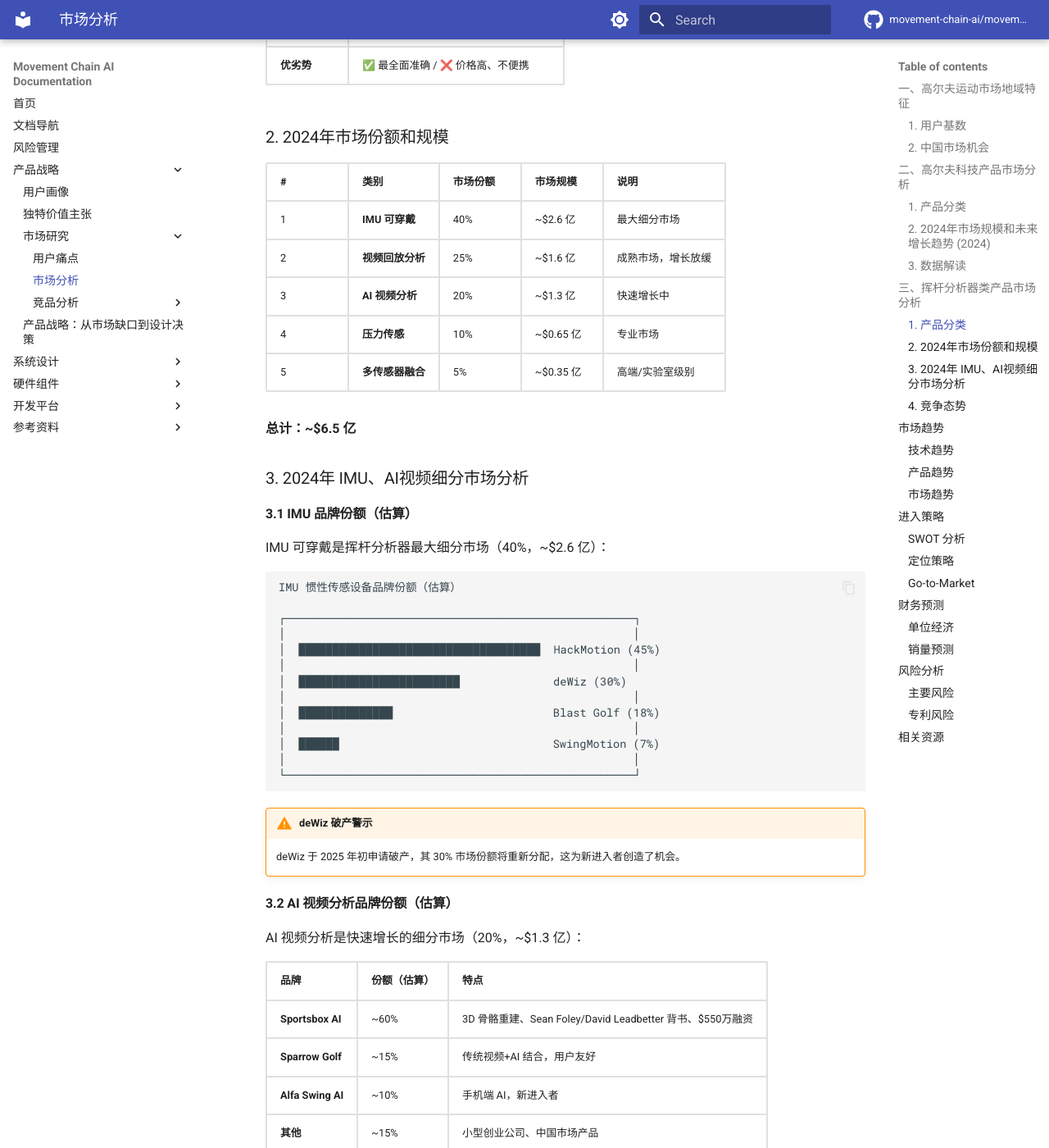
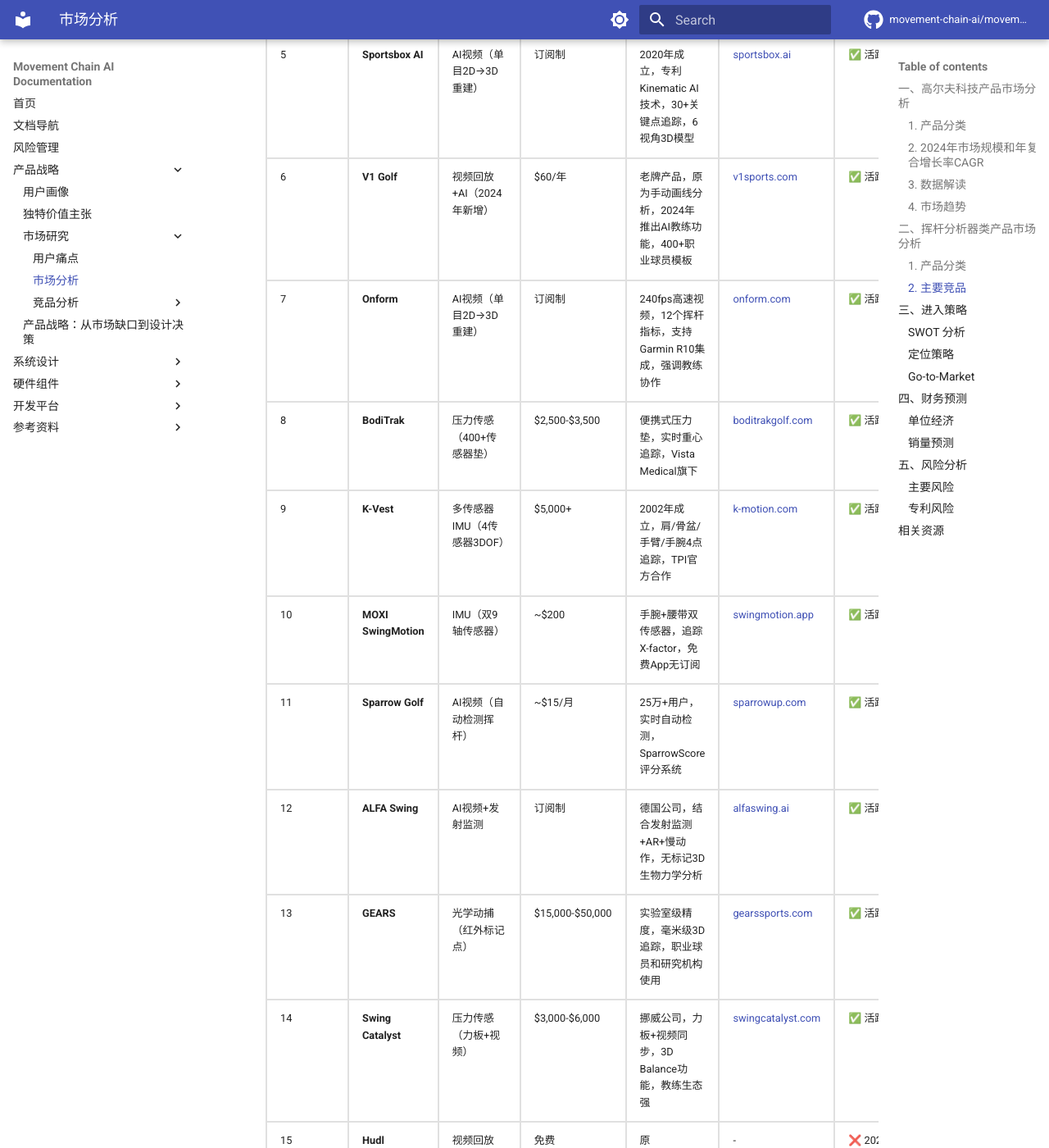
Before and after one commit to movement-chain-ai/movement-chain-docs, an MkDocs documentation site: the page built from docs/zh/product/market-landscape/market-size.md, in a window 1280 px wide and 1400 px high, scrolled down 7709 px. Shown: the whole window at 82% size. Built offline with MkDocs 1.6.1 and Material for MkDocs 9.7.7, drawn with Linux system fonts in a browser that asks for light colours; comment, search, counter and statistics services are not loaded; the version menu is left out; some of the changed text lies outside the part shown.

Commit message:
更新市场分析：添加竞品官网、状态、EMG市场空白备注
- 主要竞品表新增官网列（12个活跃产品）
- 更新Hudl Technique状态为2021年被Onform收购
- 添加EMG市场空白说明
- 更新V1 Golf为视频回放+AI（2024年新增）
- 删除不准确的地域特征数据

🤖 Generated with [Claude Code](https://claude.com/claude-code)

Co-Authored-By: Claude Opus 4.5 <noreply@anthropic.com>

````diff
--- a/docs/zh/product/market-landscape/market-size.md
+++ b/docs/zh/product/market-landscape/market-size.md
@@ -1,36 +1,8 @@
 # 市场分析
-
-高尔夫运动科技市场规模、趋势和机会分析
-
----
-## 一、高尔夫运动市场地域特征
-
-### 1. 用户基数
-
-| 地区 | 高尔夫人口 | 增长趋势 |
-|-----|-----------|---------|
-| 美国 | 2,500 万+ | 稳定增长 |
-| 欧洲 | 400 万+ | 温和增长 |
-| 日本 | 550 万+ | 缓慢下降 |
-| 韩国 | 500 万+ | 快速增长 |
-| **中国** | **1,000 万+** | **爆发式增长** |
-
-### 2. 中国市场机会
-
-!!! success "蓝海市场"
-    中国高尔夫人口快速增长，但挥杆分析设备渗透率极低
-
-| 指标 | 数据 |
-|-----|------|
-| 高尔夫人口 | 1,000 万+ |
-| 高尔夫球场 | 600+ |
-| 年增长率 | ~15% |
-| 挥杆设备渗透率 | <1% |
-| 潜在市场规模 | ¥50+ 亿 |
 
 ---
 
-## 二、高尔夫科技产品市场分析
+## 一、高尔夫科技产品市场分析
 
 ### 1. 产品分类
 
@@ -124,9 +96,9 @@
 
 ---
 
-### 2. 2024年市场规模和未来增长趋势 (2024)
+### 2. 2024年市场规模和年复合增长率[CAGR](../../reference/business-glossary.md#cagr年复合增长率)
 
-| # | 类别 | 2024 规模 | [CAGR](../../reference/business-glossary.md#cagr年复合增长率) | 数据来源 |
+| # | 类别 | 2024 规模 | CAGR| 数据来源 |
 |---|------|----------|------|---------|
 | 1 | **GPS 设备/手表** | $32 亿 | 8.5% | [Future Data Stats](https://www.futuredatastats.com/golf-gps-watches-market) |
 | 2 | **模拟器** | $19 亿 | 9.2% | [Custom Market Insights](https://www.custommarketinsights.com/report/golf-simulators-market/) |
@@ -149,14 +121,21 @@
 
 | 洞察 | 说明 | 对我们的意义 |
 |------|------|-------------|
-| **挥杆分析器市场最大** | 重新分类后 $6.5 亿，10% CAGR | 我们的目标市场规模可观且快速增长 |
+| **GPS 市场体量最大** | $32 亿占主导 | 用户已习惯为高尔夫科技付费 |
+| **挥杆分析器增速较快** | 10% CAGR | 目标市场规模可观且快速增长 |
 | **发射监测器增速最快** | 11.4% CAGR，消费级产品爆发 | Garmin R10 等平价产品带动需求 |
-| **纯软件向硬件融合** | AI 视频分析正在挤压传统视频回放 | 技术升级是趋势，硬件+AI 是方向 |
-| **GPS 市场体量最大** | $32 亿占主导 | 用户已习惯为高尔夫科技付费 |
+
+### 4. 市场趋势
+
+| 趋势 | 数据来源 |
+|-----|---------|
+| **女性参与增加** | 美国女性高尔夫人口 +41%（2020-2024），占比达 28%（NGF 2025） |
+| **年轻化** | 青少年参与 +48%（2020-2024），对科技接受度高（NGF 2025） |
+| **室内训练** | 模拟器和室内设施增长，off-course 参与者达 1,910 万（NGF 2025） |
 
 ---
 
-## 三、挥杆分析器类产品市场分析
+## 二、挥杆分析器类产品市场分析
 
 > 挥杆分析器专注于分析**人的身体动作**（区别于发射监测器分析球的飞行数据）
 
@@ -169,7 +148,7 @@
 | **技术原理** | 陀螺仪+加速度计测量角速度/加速度 → 积分得到关节角度和轨迹 |
 | **功能** | 实时测量关节角度、挥杆速度、挥杆节奏 |
 | **使用场景** | 练习场、室内、户外均可使用 |
-| **代表产品** | HackMotion（手腕）、deWiz（手腕）、Blast Motion（握把） |
+| **代表产品** | HackMotion（手腕）、deWiz（手腕）、Blast Motion（握把）、Zepp Golf（手套）、MOXI SwingMotion（双传感器） |
 | **价格区间** | $150-$500 |
 | **优劣势** | ✅ 实时反馈、户外可用、不受光线影响 / ❌ 只测单点、有漂移误差 |
 
@@ -180,7 +159,7 @@
 | **技术原理** | 手机录制视频 → 人工/半自动标注 → 帧对比 |
 | **功能** | 录制挥杆视频，人工画线标注分析 |
 | **使用场景** | 课后回顾、教练教学辅助 |
-| **代表产品** | V1 Golf、Hudl Technique |
+| **代表产品** | V1 Golf（2024年新增AI功能）、Hudl Technique |
 | **价格区间** | $0-$150/年 |
 | **优劣势** | ✅ 低门槛、全身可见 / ❌ 需人工分析、非实时 |
 
@@ -191,7 +170,7 @@
 | **技术原理** | 2D 视频 → AI 姿态估计 → 3D 骨骼重建 |
 | **功能** | 自动识别关节位置，生成 3D 骨骼模型和数据 |
 | **使用场景** | 自主练习，无需教练标注 |
-| **代表产品** | Sportsbox AI |
+| **代表产品** | Sportsbox AI、Sparrow Golf、Onform、ALFA Swing |
 | **价格区间** | $200-$500/年 |
 | **优劣势** | ✅ 无需硬件、自动分析 / ❌ 依赖光线/角度、精度不如硬件 |
 
@@ -217,104 +196,38 @@
 | **价格区间** | $5,000-$50,000+ |
 | **优劣势** | ✅ 最全面准确 / ❌ 价格高、不便携 |
 
-### 2. 2024年市场份额和规模
+### 2. 主要竞品
 
-| # | 类别 | 市场份额 | 市场规模 | 说明 |
-|---|------|---------|---------|------|
-| 1 | **IMU 可穿戴** | 40% | ~$2.6 亿 | 最大细分市场 |
-| 2 | **视频回放分析** | 25% | ~$1.6 亿 | 成熟市场，增长放缓 |
-| 3 | **AI 视频分析** | 20% | ~$1.3 亿 | 快速增长中 |
-| 4 | **压力传感** | 10% | ~$0.65 亿 | 专业市场 |
-| 5 | **多传感器融合** | 5% | ~$0.35 亿 | 高端/实验室级别 |
+> 基于产品官网和用户评价整理，非市场份额数据
 
-**总计：~$6.5 亿**
+| # | 竞品 | 主要技术原理 | 价格 | 简介 | 官网 | 状态 |
+|---|-----|-------------|------|------|------|------|
+| 1 | **HackMotion** | IMU（手腕陀螺仪+加速度计） | $195-$395 | 拉脱维亚公司，专注手腕角度，800Hz采样率，提供PGA巡回赛球员数据对比 | [hackmotion.com](https://hackmotion.com/) | ✅ 活跃 |
+| 2 | **deWiz** | IMU（手腕传感器） | ~$500 | 瑞典公司，专注过渡期数据，曾获Annika等职业球员投资 | - | ❌ 2025年2月破产 |
+| 3 | **Blast Golf** | IMU（握把加速度计+陀螺仪） | ~$150 | 第三代产品，6.7g传感器，100-1000Hz采样，擅长推杆分析 | [blastmotion.com](https://blastmotion.com/products/golf/) | ✅ 活跃 |
+| 4 | **Zepp Golf** | IMU（手套传感器） | ~$150 | 曾提供3D挥杆分析 | - | ❌ 已停产 |
+| 5 | **Sportsbox AI** | AI视频（单目2D→3D重建） | 订阅制 | 2020年成立，专利Kinematic AI技术，30+关键点追踪，6视角3D模型 | [sportsbox.ai](https://www.sportsbox.ai/) | ✅ 活跃 |
+| 6 | **V1 Golf** | 视频回放+AI（2024年新增） | $60/年 | 老牌产品，原为手动画线分析，2024年推出AI教练功能，400+职业球员模板 | [v1sports.com](https://v1sports.com/) | ✅ 活跃 |
+| 7 | **Onform** | AI视频（单目2D→3D重建） | 订阅制 | 240fps高速视频，12个挥杆指标，支持Garmin R10集成，强调教练协作 | [onform.com](https://onform.com/) | ✅ 活跃 |
+| 8 | **BodiTrak** | 压力传感（400+传感器垫） | $2,500-$3,500 | 便携式压力垫，实时重心追踪，Vista Medical旗下 | [boditrakgolf.com](https://boditrakgolf.com/) | ✅ 活跃 |
+| 9 | **K-Vest** | 多传感器IMU（4传感器3DOF） | $5,000+ | 2002年成立，肩/骨盆/手臂/手腕4点追踪，TPI官方合作 | [k-motion.com](https://www.k-motion.com/) | ✅ 活跃 |
+| 10 | **MOXI SwingMotion** | IMU（双9轴传感器） | ~$200 | 手腕+腰带双传感器，追踪X-factor，免费App无订阅 | [swingmotion.app](https://swingmotion.app/) | ✅ 活跃 |
+| 11 | **Sparrow Golf** | AI视频（自动检测挥杆） | ~$15/月 | 25万+用户，实时自动检测，SparrowScore评分系统 | [sparrowup.com](https://www.sparrowup.com/) | ✅ 活跃 |
+| 12 | **ALFA Swing** | AI视频+发射监测 | 订阅制 | 德国公司，结合发射监测+AR+慢动作，无标记3D生物力学分析 | [alfaswing.ai](https://www.alfaswing.ai/) | ✅ 活跃 |
+| 13 | **GEARS** | 光学动捕（红外标记点） | $15,000-$50,000 | 实验室级精度，毫米级3D追踪，职业球员和研究机构使用 | [gearssports.com](https://www.gearssports.com/) | ✅ 活跃 |
+| 14 | **Swing Catalyst** | 压力传感（力板+视频） | $3,000-$6,000 | 挪威公司，力板+视频同步，3D Balance功能，教练生态强 | [swingcatalyst.com](https://swingcatalyst.com/) | ✅ 活跃 |
+| 15 | **Hudl Technique** | 视频回放+慢动作 | 免费 | 原Ubersense，支持多运动，画线标注，教练分享功能 | - | ❌ 2021年被Onform收购 |
 
-### 3. 2024年 IMU、AI视频细分市场分析
+!!! note "EMG 市场空白"
+    目前没有发现消费级高尔夫市场有 EMG 产品。EMG 目前只存在于：
 
-#### 3.1 IMU 品牌份额（估算）
-
-IMU 可穿戴是挥杆分析器最大细分市场（40%，~$2.6 亿）：
-
-```text
-IMU 惯性传感设备品牌份额（估算）
-
-┌────────────────────────────────────────────────────┐
-│                                                    │
-│  ████████████████████████████████████  HackMotion (45%)
-│                                                    │
-│  ████████████████████████              deWiz (30%)
-│                                                    │
-│  ██████████████                        Blast Golf (18%)
-│                                                    │
-│  ██████                                SwingMotion (7%)
-│                                                    │
-└────────────────────────────────────────────────────┘
-```
-
-!!! warning "deWiz 破产警示"
-    deWiz 于 2025 年初申请破产，其 30% 市场份额将重新分配，这为新进入者创造了机会。
-
-#### 3.2 AI 视频分析品牌份额（估算）
-
-AI 视频分析是快速增长的细分市场（20%，~$1.3 亿）：
-
-| 品牌 | 份额（估算） | 特点 |
-|-----|------------|------|
-| **Sportsbox AI** | ~60% | 3D 骨骼重建、Sean Foley/David Leadbetter 背书、$550万融资 |
-| **Sparrow Golf** | ~15% | 传统视频+AI 结合，用户友好 |
-| **Alfa Swing AI** | ~10% | 手机端 AI，新进入者 |
-| **其他** | ~15% | 小型创业公司、中国市场产品 |
-
-!!! note "数据说明"
-    AI 视频分析市场相对较新（2020年后兴起），缺乏公开的权威市场份额数据。上述份额基于融资规模、产品成熟度、行业报道综合估算。
-
-### 4. 竞争态势
-
-| 竞品 | 类型 | 优势 | 劣势 | 威胁程度 |
-|-----|------|------|-----|---------|
-| **HackMotion** | IMU | 手腕专业、PGA认可、45%IMU份额 | 单一传感器、无肌肉数据 | 🔴 高 |
-| **deWiz** | IMU | 转场数据独特、30%份额 | ⚠️ 已破产 | 🟡 低 |
-| **Blast Golf** | IMU | 短杆专长、18%份额 | 全挥杆分析弱 | 🟡 中 |
-| **SwingMotion** | IMU | 多传感器、入门价格 | 传感器稳定性差、7%份额 | 🟢 低 |
-| **Sportsbox AI** | AI视频 | AI领先、3D建模 | 非实时、设置复杂 | 🟡 中 |
-| **V1 Golf** | 视频回放 | 用户基数大、教练生态 | 需人工分析 | 🟡 中 |
-| **BodiTrak** | 压力传感 | 重心数据准确 | 固定位置、价格高 | 🟢 低 |
-| **K-Vest** | 多传感器 | 专业级全面 | 价格$5,000+、复杂 | 🟢 低 |
+    - **研究设备**（如 Shimmer）
+    - **通用开发套件**（如 MyoWare、uMyo）
+    - **康复/运动科学专业设备**（如 Kinvent K-Myo）
 
 ---
 
-## 市场趋势
-
-### 技术趋势
-
-| 趋势 | 影响 | 时间线 |
-|-----|------|-------|
-| **AI 姿态估计** | 降低硬件依赖 | 已开始 |
-| **边缘计算** | 实时处理能力提升 | 1-2 年 |
-| **5G 普及** | 云端协同能力 | 2-3 年 |
-| **AR 眼镜** | 新交互形态 | 3-5 年 |
-
-### 产品趋势
-
-| 趋势 | 说明 | 我们的策略 |
-|-----|------|-----------|
-| **多模态融合** | 单一传感器→多传感器 | EMG + IMU + Vision |
-| **订阅制** | 一次性→持续服务 | 基础免费 + 高级订阅 |
-| **社交化** | 个人→社区 | 排行榜 + 挑战赛 |
-| **本地化** | 英语→多语言 | 中文优先 |
-
-### 市场趋势
-
-| 趋势 | 说明 |
-|-----|------|
-| **中国市场崛起** | 高尔夫人口爆发式增长 |
-| **女性参与增加** | 女性高尔夫人口上升 |
-| **年轻化** | 新一代球员更接受科技 |
-| **室内训练** | 模拟器和室内设施增长 |
-
----
-
-## 进入策略
+## 三、进入策略
 
 ### SWOT 分析
 
@@ -367,7 +280,7 @@ Phase 3: 扩展 (12-24 个月)
 
 ---
 
-## 财务预测
+## 四、财务预测
 
 ### 单位经济
 
@@ -391,7 +304,7 @@ Phase 3: 扩展 (12-24 个月)
 
 ---
 
-## 风险分析
+## 五、风险分析
 
 ### 主要风险
 
@@ -422,4 +335,4 @@ Phase 3: 扩展 (12-24 个月)
 
 ---
 
-**最后更新**: 2025 年 12 月 9 日 (新增详细市场预测、技术份额、IMU品牌份额数据)
+**最后更新**: 2025 年 12 月 18 日 (删除不准确的地域特征数据)
````
